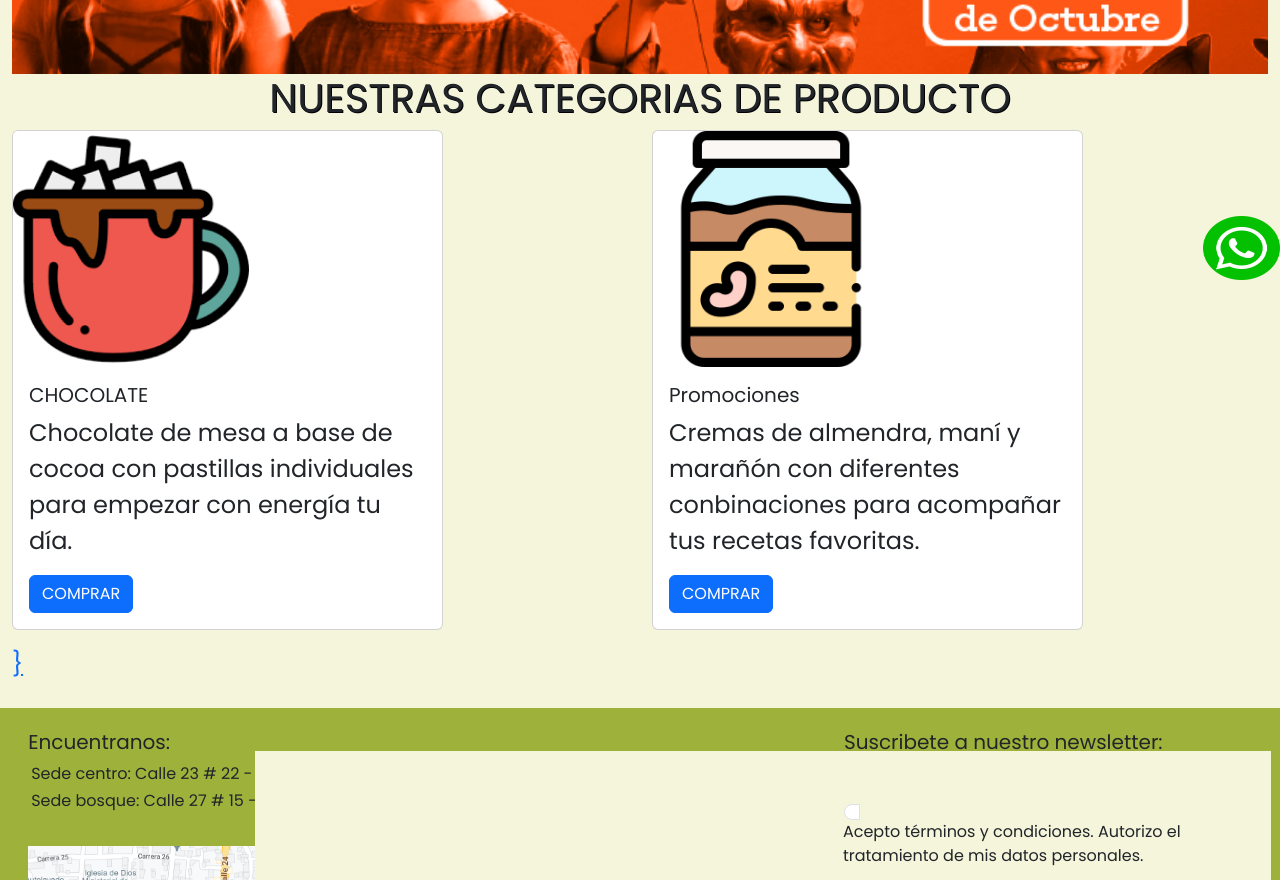
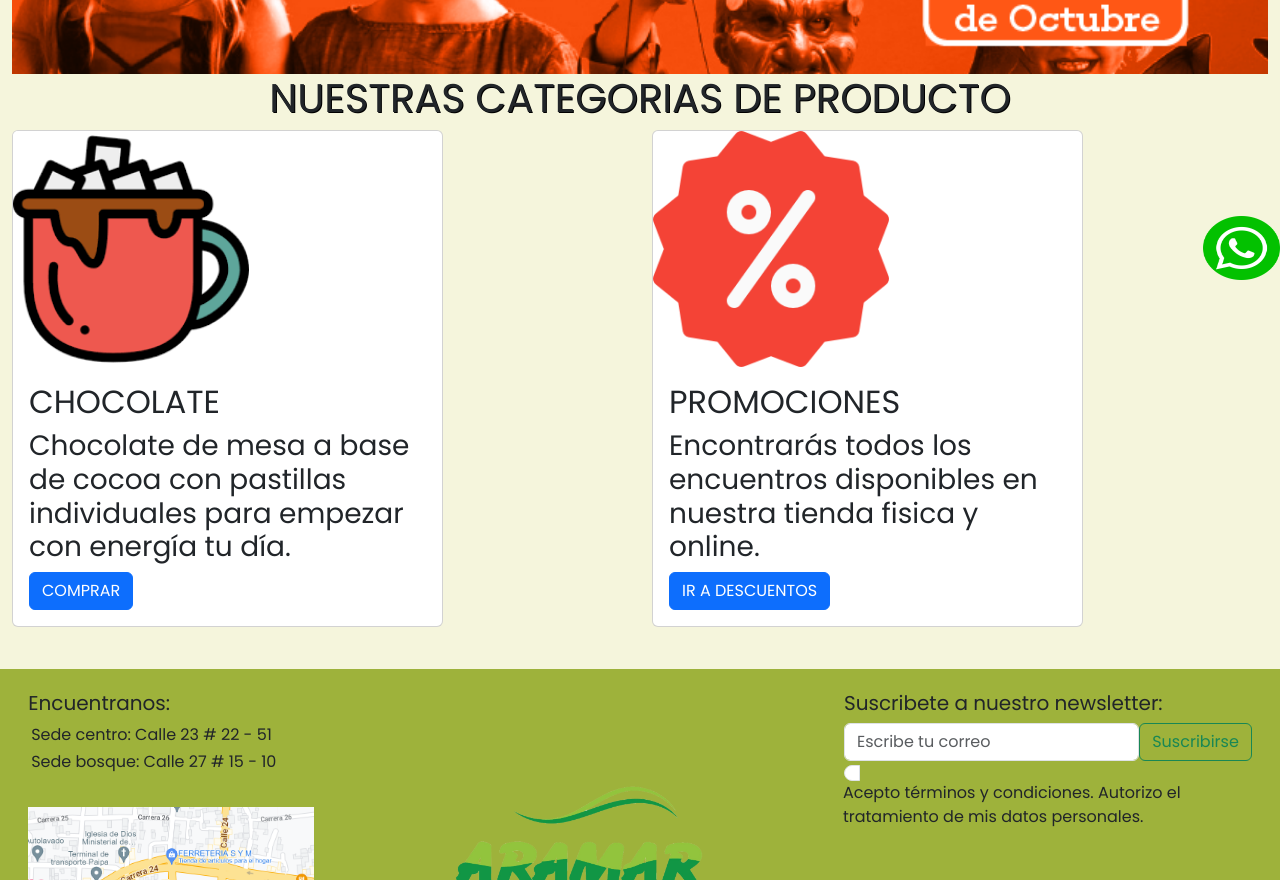
Before and after one commit to YesicaNaranjo/BrandAramar, a website: page index.html in a window 1280 px wide. Shown: the part 520-1400 px from the top of the page. Drawn offline with nearby package versions, Linux system fonts and the light colour scheme.

Commit message:
Cambiando toda la pagina de chocolate

```diff
--- a/index.html
+++ b/index.html
@@ -83,26 +83,26 @@
      <div class="card proporcion" >
       <img src="./img/vector-taza-chocolate.png" class="card-img-top achica" alt="vector-taza-chocolate">
       <div class="card-body">
-        <h5 class="card-title">CHOCOLATE</h5>
-        <p class="card-text">Chocolate de mesa a base de cocoa con pastillas individuales para empezar con energía tu día.</p>
+        <h2 class="card-title">CHOCOLATE</h2>
+        <h3 class="card-text">Chocolate de mesa a base de cocoa con pastillas individuales para empezar con energía tu día.</h3>
         <a href="./sections/chocolate.html" class="btn btn-primary">COMPRAR</a>
       </div>
      </div>
     </div>
     <div class="col-sm-6 mb-3 mb-lg-3">
     <div class="card proporcion">
-      <img src="./img/mantequilla-mani.png" class="card-img-top achica" alt="vector-mantequilla de mantequilla-mani">
+      <img src="./img/icono-descuentos.png" class="card-img-top achica" alt="vector-descuentos">
       <div class="card-body">
-        <h5 class="card-title">Promociones</h5>
-        <p class="card-text">Cremas de almendra, maní y marañón con diferentes conbinaciones para acompañar tus recetas favoritas.</p>
-        <a href="./sections/Promociones.html" class="btn btn-primary">COMPRAR</a>
+        <h2 class="card-title">PROMOCIONES</h2>
+        <h3 class="card-text">Encontrarás todos los encuentros disponibles en nuestra tienda fisica y online.</h3>
+        <a href="./sections/Promociones.html" class="btn btn-primary">IR A DESCUENTOS</a>
       </div>
     </div>
     </div>
     </div>
     <!--boton de whatsapp-->
     <a href="https://wa.me/573144939856" class="hab" target="_blank">
-    <img class="itemFixed" src="./img/logo-whatsapp.png" alt="logo de icone-logo-whatsapp"> }
+    <img class="itemFixed" src="./img/logo-whatsapp.png" alt="logo de icone-logo-whatsapp">
     </a>
   </main>
 <!---->
```
Also changed, not shown: sections/chocolate.html (+6 -13 lines), sections/sobreNosotros.html (+2 -5 lines), sections/suscripciones.html (+2 -3 lines), img/icono-descuentos.png (added), img/taza-chocolate-real.jpg (added).
